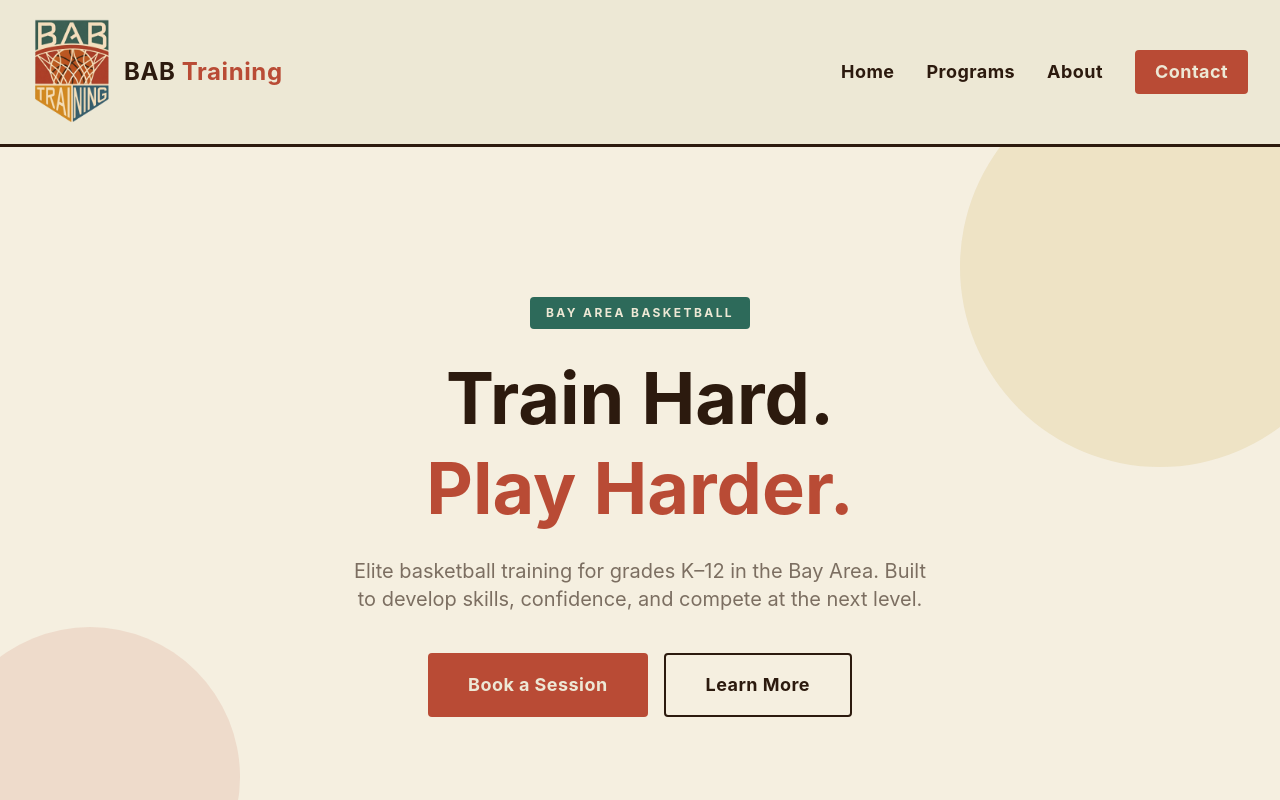
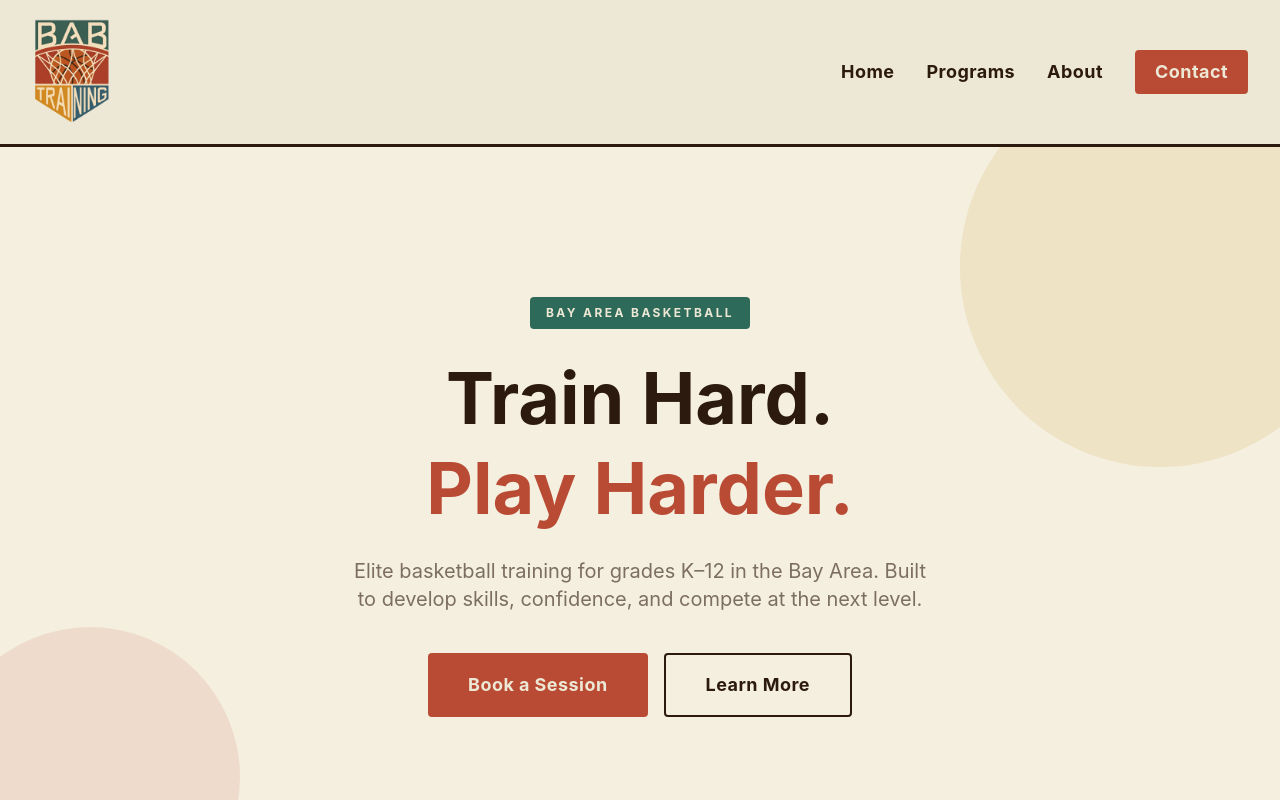
Before and after one commit to jtaylor1cs/bab-basketball, a React (Vite) app: page / in a window 1280 px wide. Shown: the top 800 px of the page. Built offline with nearby package versions, Linux system fonts and the light colour scheme.

Commit message:
update Navbar

```diff
--- a/src/components/Navbar.jsx
+++ b/src/components/Navbar.jsx
@@ -16,9 +16,9 @@
     alt="BAB Training Logo"
     style={{ height: '120px', width: 'auto' }}
   />
-  <h1 style={{ color: '#2C1A0E' }} className="text-2xl font-bold tracking-wide">
+  {/* <h1 style={{ color: '#2C1A0E' }} className="text-2xl font-bold tracking-wide">
     BAB <span style={{ color: '#B94B35' }}>Training</span>
-  </h1>
+  </h1> */}
 </div>
 
       <ul style={{ color: '#2C1A0E' }} className="flex items-center gap-8 list-none text-lg font-bold tracking-wide m-0 p-0">
```
Also changed, not shown: BABLogo copy.png (added).
